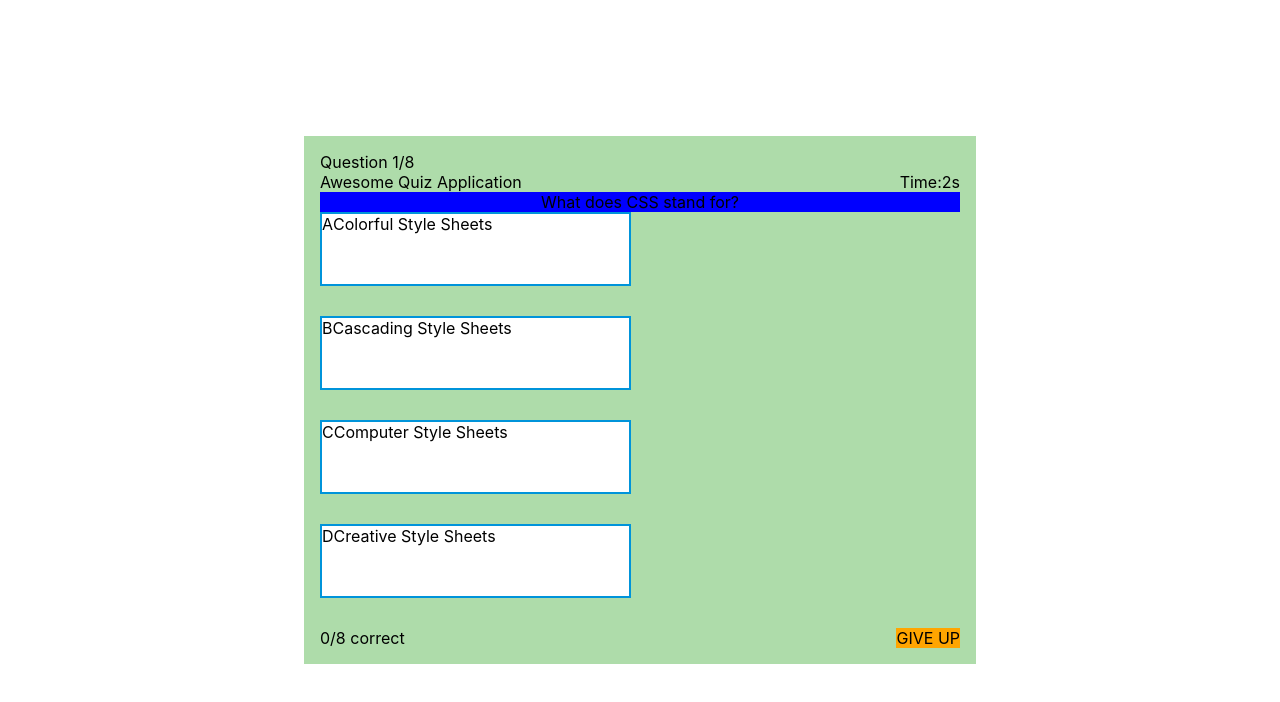
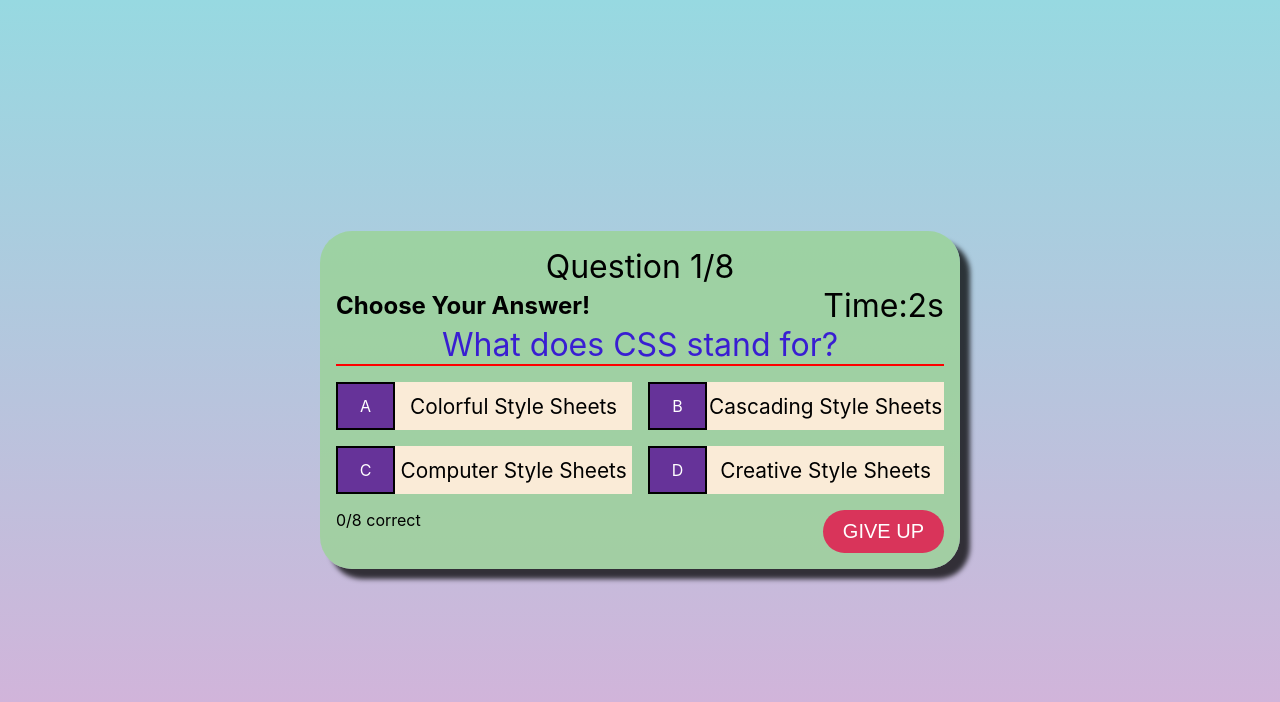
Before and after one commit to MilosDanilovic98/AmplitudoReactQuizApp, a React (Create React App) app: page / in a window 1280 px wide. Both pictures are taken after a click on the element "START". Shown: the top 702 px of the page. Built offline with nearby package versions, Linux system fonts and the light colour scheme.

Commit message:
Made some styling changes

```diff
--- a/src/App.css
+++ b/src/App.css
@@ -1,6 +1,13 @@
+* {
+  box-sizing: border-box;
+  margin: 0;
+}
+
 .App {
   display: flex;
   justify-content: center;
   align-items: center;
-  height: 100vh;
+  min-height: 100vh;
+  background-color: #d9afd9;
+  background-image: linear-gradient(0deg, #d9afd9 0%, #97d9e1 100%);
 }
--- a/src/components/answer/answer.css
+++ b/src/components/answer/answer.css
@@ -1,19 +1,33 @@
 .answer {
-  width: 48%;
-  background: #fff;
-  border: 2px solid #0094da;
-  min-height: 70px;
+  background: antiquewhite;
+  min-height: 3rem;
   cursor: pointer;
-  margin-bottom: 30px;
+  box-sizing: border-box;
   display: flex;
+  align-items: center;
 }
 
+.answer-letter {
+  background-color: rebeccapurple;
+  height: 100%;
+  border: 2px solid black;
+  color: white;
+  width: 20%;
+  display: flex;
+  align-items: center;
+  justify-content: center;
+}
+
+.answer-text {
+  font-size: 1.3rem;
+  width: 80%;
+}
 .correct-answer {
-  border: 2px solid green;
+  border: 4px solid green;
 }
 
 .wrong-answer {
-  border: 2px solid red;
+  border: 4px solid red;
 }
 
 .disabled-answer {
--- a/src/components/answer/answer.jsx
+++ b/src/components/answer/answer.jsx
@@ -15,7 +15,7 @@ const Answer = ({
     onSelectAnswer(answerText);
     setTimeout(() => {
       dispatch({ type: "NEXT_QUESTION" });
-    }, 3000);
+    }, 1500);
   }
   const letterMapping = ["A", "B", "C", "D"];
   const isCorrectAnswer = currentAnswer && answerText === correctAnswer;
--- a/src/components/question/question.css
+++ b/src/components/question/question.css
@@ -1,4 +1,21 @@
 .questionText {
   text-align: center;
-  background-color: blue;
+  font-size: 2rem;
+  border-bottom: 2px solid red;
+  color: rgb(57, 30, 210);
 }
+
+.answers {
+  display: grid;
+  margin-top: 1rem;
+  grid-template-columns: 1fr 1fr;
+  grid-template-rows: 1fr 1fr;
+  gap: 1rem;
+  margin-bottom: 1rem;
+}
+
+@media screen and (max-width: 900px) {
+  .answers {
+    grid-template-columns: 1fr;
+  }
+}
--- a/src/components/quizBoxComponent/quizBox.css
+++ b/src/components/quizBoxComponent/quizBox.css
@@ -2,14 +2,51 @@
   background-color: rgba(154, 212, 149, 0.801);
   width: 50%;
   padding: 1rem;
+  border-radius: 2rem;
+  box-shadow: 10px 10px 5px 0px rgba(0, 0, 0, 0.75);
+  -webkit-box-shadow: 10px 10px 5px 0px rgba(0, 0, 0, 0.75);
+  -moz-box-shadow: 10px 10px 5px 0px rgba(0, 0, 0, 0.75);
+  text-align: center;
 }
-
+.timer {
+  font-size: 2rem;
+}
+.questionCounter {
+  font-size: 2rem;
+}
+.showResults {
+  font-size: 2rem;
+  display: flex;
+  flex-direction: column;
+}
+.started {
+  display: flex;
+  flex-direction: column;
+  gap: 2rem;
+}
+header {
+  display: flex;
+  flex-direction: row;
+  align-items: center;
+  justify-content: center;
+}
 .quiz_box footer {
   display: flex;
   justify-content: space-between;
 }
 .nextBtn {
   background-color: orange;
+  -webkit-border-radius: 28;
+  -moz-border-radius: 28;
+  border-radius: 28px;
+  font-family: Arial;
+  color: #ffffff;
+  font-size: 20px;
+  background: #d9345a;
+  padding: 10px 20px 10px 20px;
+  text-decoration: none;
+  text-align: center;
+  cursor: pointer;
 }
 
 .quiz_box header {
@@ -37,3 +74,16 @@
   justify-content: center;
   align-items: center;
 }
+
+@media screen and (max-width: 900px) {
+  header {
+    flex-direction: column;
+  }
+  .showResults {
+    flex-direction: column;
+  }
+
+  .quiz_box {
+    width: 80%;
+  }
+}
--- a/src/components/quizBoxComponent/quizBox.jsx
+++ b/src/components/quizBoxComponent/quizBox.jsx
@@ -1,9 +1,9 @@
-import React, { useContext, useState } from "react";
+import React, { useContext } from "react";
 import { QuizContext } from "../../context/quizContext";
 import Question from "../question/question";
 import "./quizBox.css";
 import Timer from "../timer/timer";
-const Quizbox = ({}) => {
+const Quizbox = () => {
   const [quizState, dispatch] = useContext(QuizContext);
 
   const score =
@@ -12,9 +12,9 @@ const Quizbox = ({}) => {
     <div className="quiz_box">
       {/* Start Box */}
       {!quizState.started && (
-        <div>
-          <p>Welcome to my Quiz</p>
-          <p>Click on the button to begin</p>
+        <div className="started">
+          <h1>Welcome to my Quiz</h1>
+          <h3>Click on the button to begin</h3>
           <div className="nextBtn" onClick={() => dispatch({ type: "START" })}>
             START
           </div>
@@ -22,8 +22,8 @@ const Quizbox = ({}) => {
       )}
       {/* Result box */}
       {quizState.showResults && (
-        <div>
-          Showing Results:{score} Time:{quizState.timerSeconds}
+        <div className="showResults">
+          <p>Correct Answers:{score}</p> Your Time:{quizState.timerSeconds}s
           <div
             className="nextBtn"
             onClick={() => dispatch({ type: "RESTART" })}
@@ -35,12 +35,12 @@ const Quizbox = ({}) => {
       {/* Show quiz */}
       {!quizState.showResults && quizState.started && (
         <div>
-          <div>
+          <div className="questionCounter">
             Question {quizState.currentQuestionIndex + 1}/
             {quizState.questions.length}
           </div>
           <header>
-            <div className="title">Awesome Quiz Application</div>
+            <h2 className="title">Choose Your Answer!</h2>
 
             <div className="timer">
               <div className="time_left_txt">Time:</div>
--- a/src/components/timer/timer.jsx
+++ b/src/components/timer/timer.jsx
@@ -1,4 +1,4 @@
-import React, { useState, useEffect, useContext } from "react";
+import React, { useEffect, useContext } from "react";
 import { QuizContext } from "../../context/quizContext";
 
 const Timer = () => {
@@ -16,7 +16,7 @@ const Timer = () => {
       clearInterval(interval);
     }
     return () => clearInterval(interval);
-  }, [isActive, seconds]);
+  }, []);
 
   return (
     <div className="app">
```
